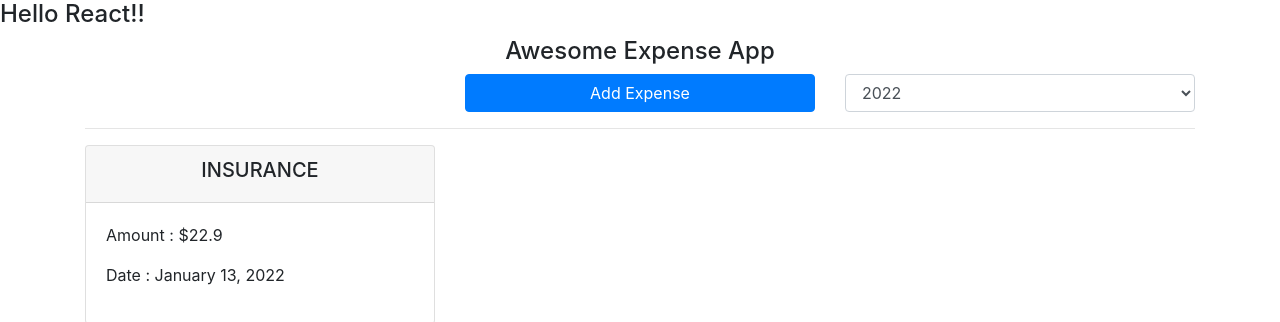
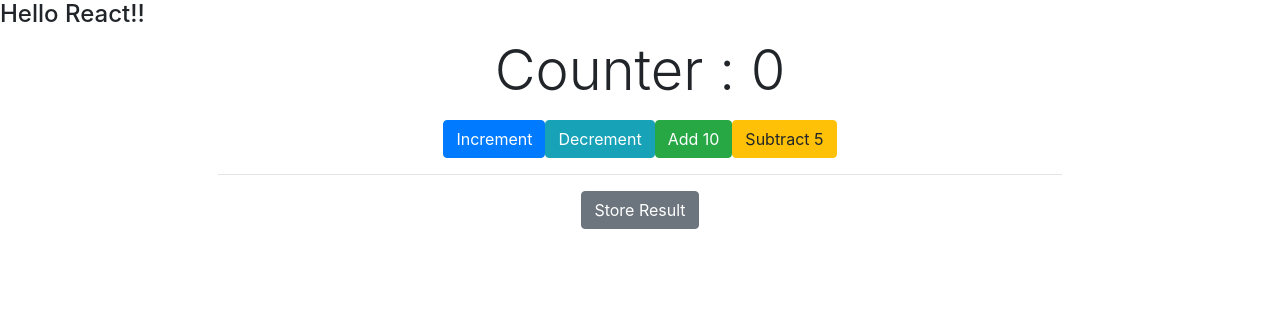
Before and after one commit to synergy2411/apr22-react, a React (Create React App) app: page / in a window 1280 px wide. Shown: the top 322 px of the page. Built offline with nearby package versions, Linux system fonts and the light colour scheme.

Commit message:
use reducer added

```diff
--- a/src/App.js
+++ b/src/App.js
@@ -1,5 +1,6 @@
 import { useState } from 'react';
 import ClassBased from "./Components/Demo/ClassBased/ClassBased";
+import UseReducerDemo from './Components/Demo/Hooks/UseReducerDemo';
 import Expenses from "./Components/Expenses/Expenses";
 
 function App() {
@@ -10,7 +11,10 @@ function App() {
   return (
     <div className="App">
       <h4>Hello React!!</h4>
-      <Expenses />
+
+      <UseReducerDemo />
+
+      {/* <Expenses /> */}
 
       {/* <hr /> */}
 
--- /dev/null
+++ b/src/Components/Demo/Hooks/UseReducerDemo.js
@@ -0,0 +1,61 @@
+import React, { useReducer } from 'react';
+
+const intiialState = {
+    counter: 0,
+    result : []
+}
+
+const reducerFn = (state, action) => {
+    switch (action.type) {
+        case "INCREMENT": return { ...state, counter : state.counter + 1}
+        case "DECREMENT": return { ...state, counter : state.counter - 1}
+        case "ADD_COUNTER" : return { ...state, counter : state.counter + action.payload}
+        case "SUBTRACT_COUNTER" : return { ...state, counter : state.counter - action.payload }
+        case "STORE_RESULT" : return {...state, result : [state.counter, ...state.result] }
+
+        default: return state;
+
+    }
+}
+
+const UseReducerDemo = () => {
+
+    const [state, dispatchFn] = useReducer(reducerFn, intiialState)
+
+    return (
+        <React.Fragment>
+            <p className='display-4 text-center'>Counter : {state.counter}</p>
+            <div className='row'>
+                <div className='col-8 offset-2 text-center'>
+                    <button className='btn btn-primary'
+                        onClick={() => dispatchFn({ type: "INCREMENT" })}>
+                        Increment</button>
+
+                    <button className='btn btn-info'
+                        onClick={() => dispatchFn({type : "DECREMENT"})}>Decrement</button>
+
+                    <button className='btn btn-success'
+                        onClick={() => dispatchFn({type : "ADD_COUNTER", payload : 10})}>Add 10</button>
+
+                    <button className='btn btn-warning'
+                        onClick={() => dispatchFn({type : "SUBTRACT_COUNTER", payload : 5})}>Subtract 5</button>
+
+                    <hr />
+                    <div className='row'>
+                        <div className='col-4 offset-4'>
+                            <button className='btn btn-secondary'
+                                onClick={() => dispatchFn({type : "STORE_RESULT"})}>Store Result</button>
+                                <br/>
+                                <ul className='list-group'>
+                                    {state.result.map(res => <li className='list-group-item'>{res}</li>)}
+                                </ul>
+                        </div>
+                    </div>
+                </div>
+            </div>
+        </React.Fragment>
+    )
+
+}
+
+export default UseReducerDemo;
```
